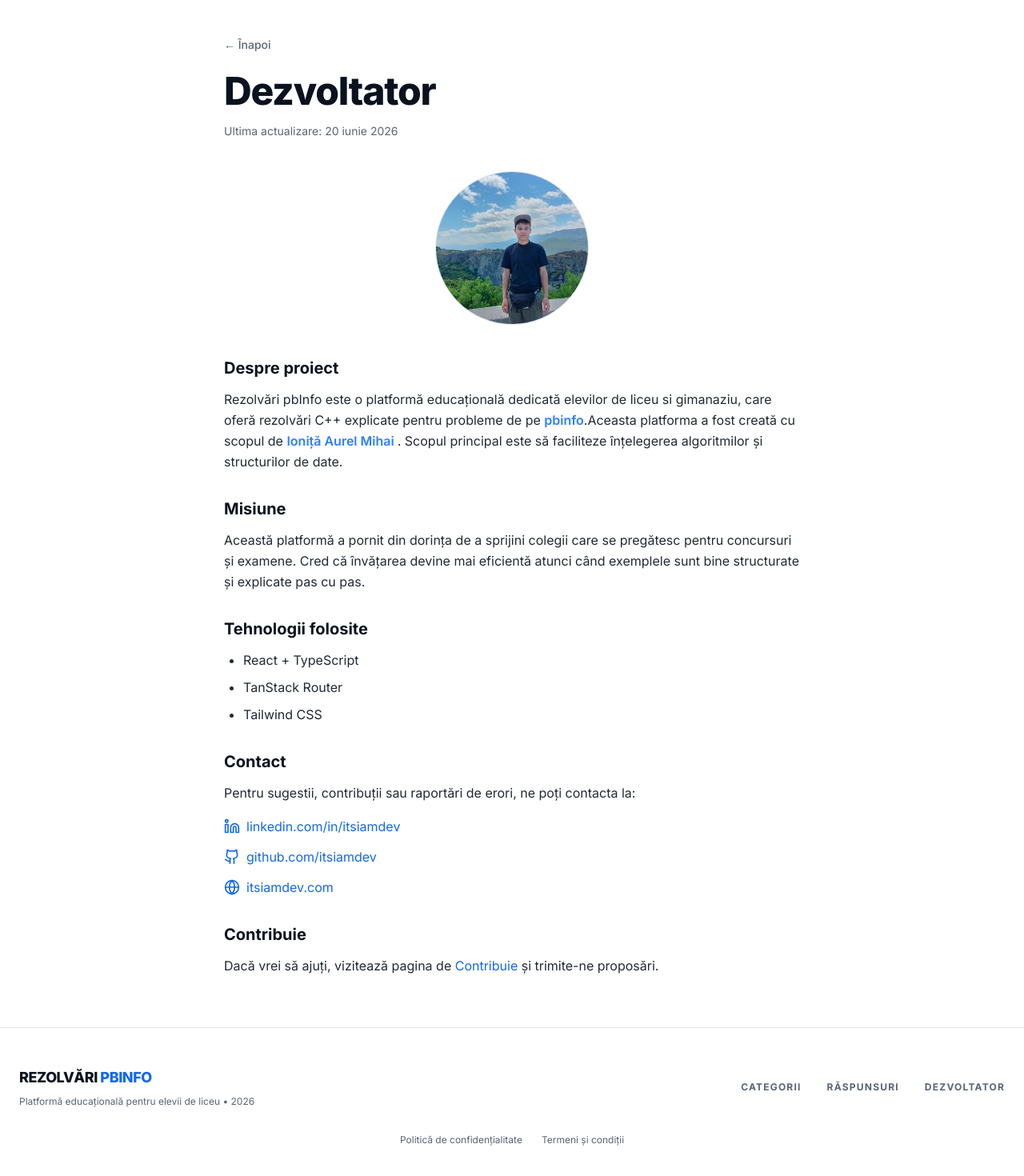
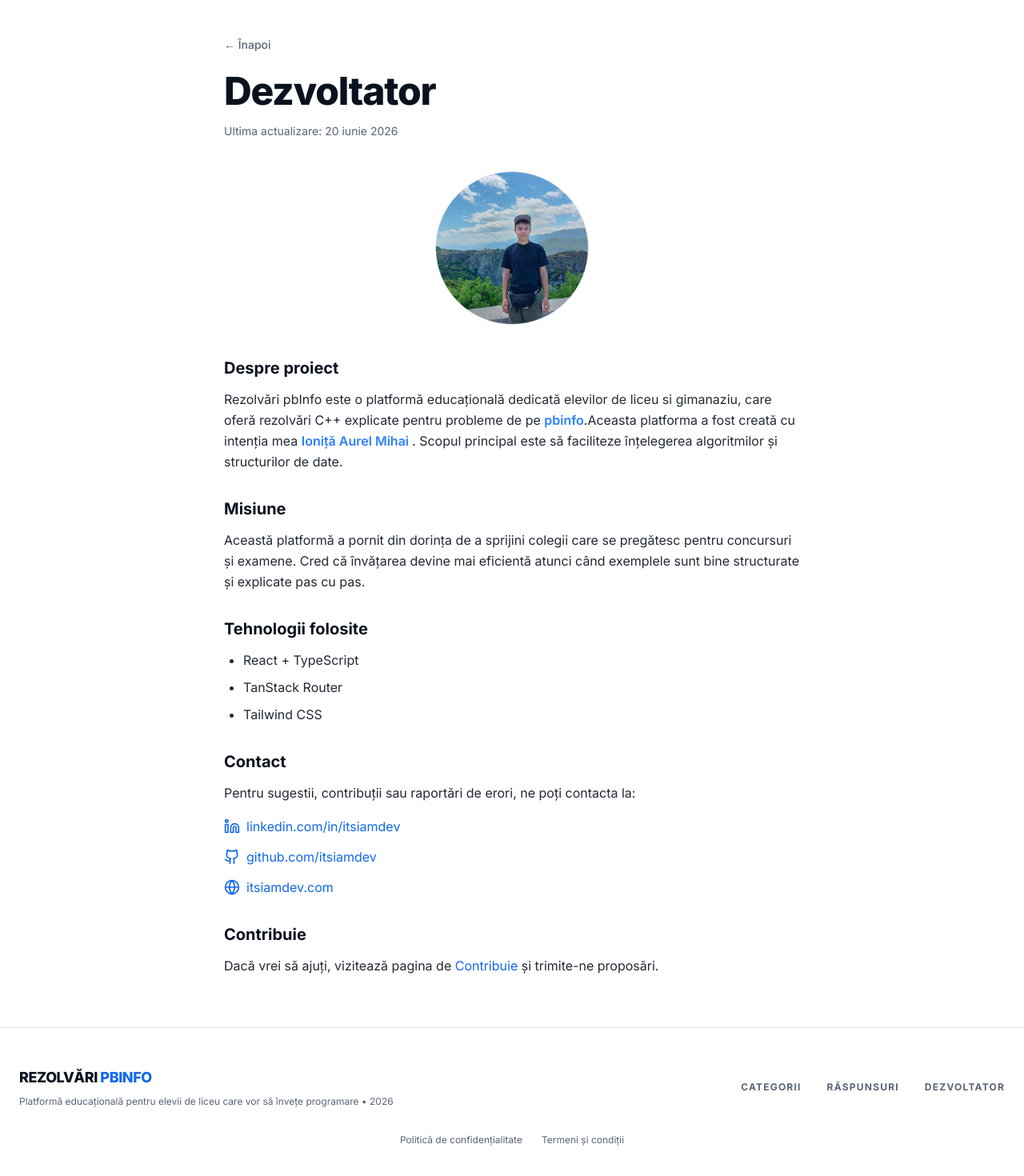
Before and after one commit to itsiamdev/pbinfo, a React (Vite) app: page /dezvoltator in a window 1280 px wide. Shown: the part 86-1556 px from the top of the page at 80% size. Built offline with nearby package versions, Linux system fonts and the light colour scheme.

Commit message:
fix: update footer and developer page descriptions for clarity

```diff
--- a/src/components/Footer.tsx
+++ b/src/components/Footer.tsx
@@ -11,7 +11,7 @@ function Footer() {
               <span className="text-primary">PBINFO</span>
             </span>
             <span className="text-xs text-muted-foreground">
-              Platformă educațională pentru elevii de liceu •{" "}
+              Platformă educațională pentru elevii de liceu care vor să învețe programare •{" "}
               {new Date().getFullYear()}
             </span>
           </div>
--- a/src/routes/dezvoltator.tsx
+++ b/src/routes/dezvoltator.tsx
@@ -53,7 +53,7 @@ function DezvoltatorPage() {
               >
                 pbinfo
               </a>
-              .Aceasta platforma a fost creată cu scopul de{" "}
+              .Aceasta platforma a fost creată cu intenția mea{" "}
               <a
                 href="https://ionitaaurelmihai.vercel.app/"
                 target="_blank"
```
